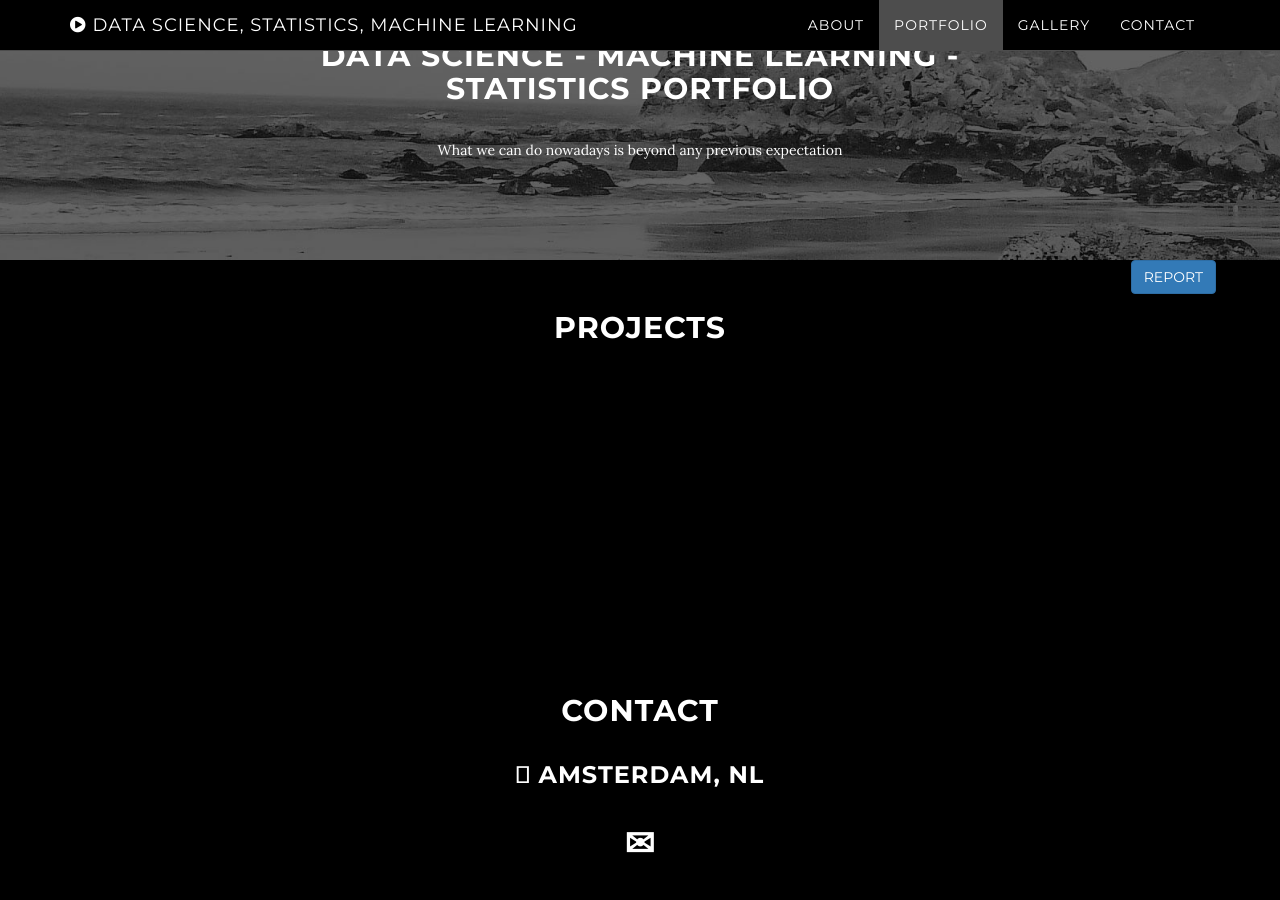
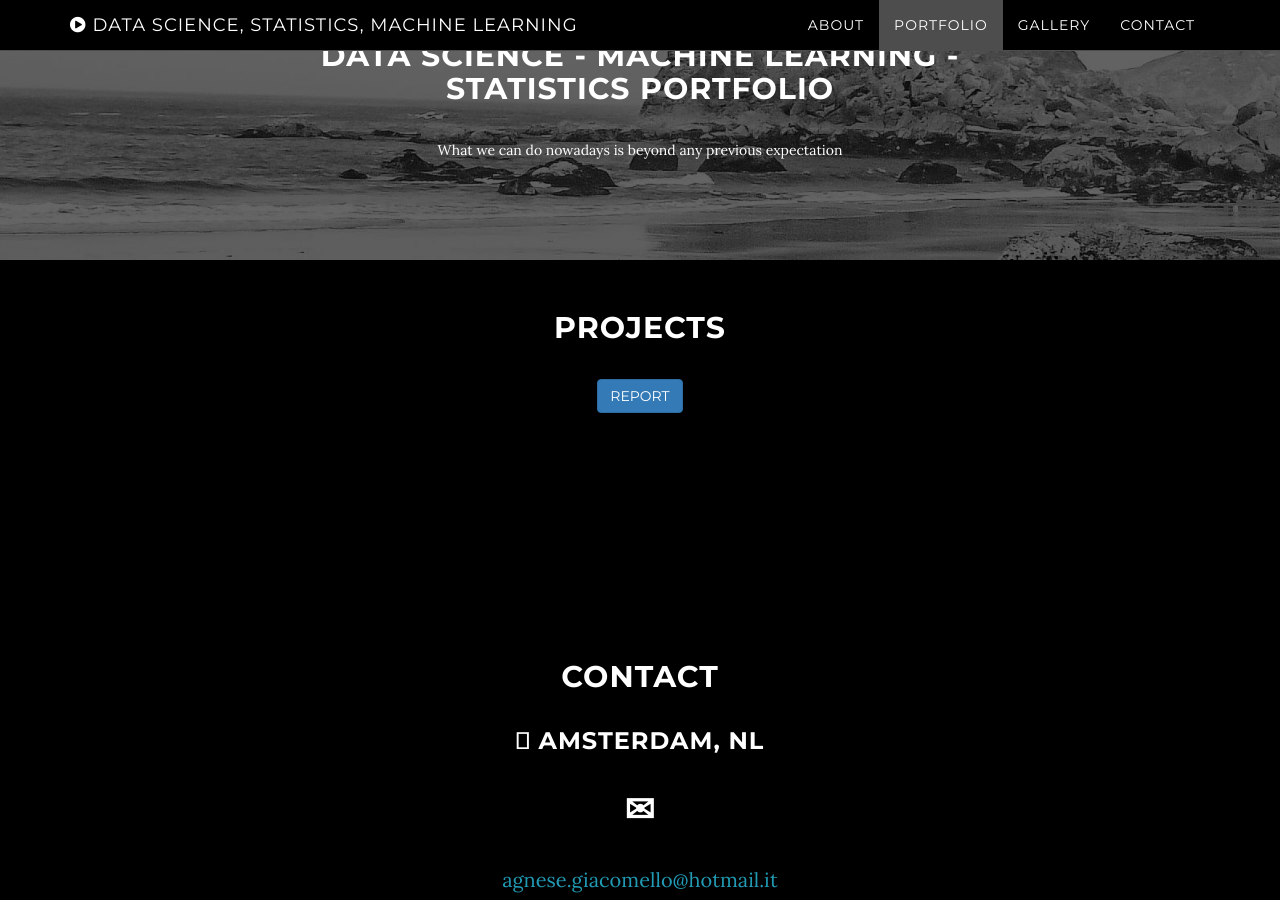
Before and after one commit to AgneseG/AgneseG.github.io, a Jekyll site: the page built from index.html, in a window 1280 px wide and 900 px high, scrolled down 2398 px. Built offline with Jekyll 4.4.1, drawn with Linux system fonts in a browser that asks for light colours.

Commit message:
Update download.html

```diff
--- a/_includes/download.html
+++ b/_includes/download.html
@@ -14,7 +14,7 @@
 <h5 class="col-lg-8 col-lg-offset-2" style="color:black">Data Science Lab - SIG Machine Learning Applications</h5>
 
 <h2 class="col-lg-8 col-lg-offset-2"> Projects </h2>
-<div class='card-buttons'>
+<div class="col-lg-8 col-lg-offset-2" class='card-buttons'>
 
         <a href="https://drive.google.com/file/d/1sbcjbPFX8HLIGBosnztp05XA7lDKWVVw/view?usp=sharing" target="_blank" class="btn btn-primary">Report</a>
 
```
